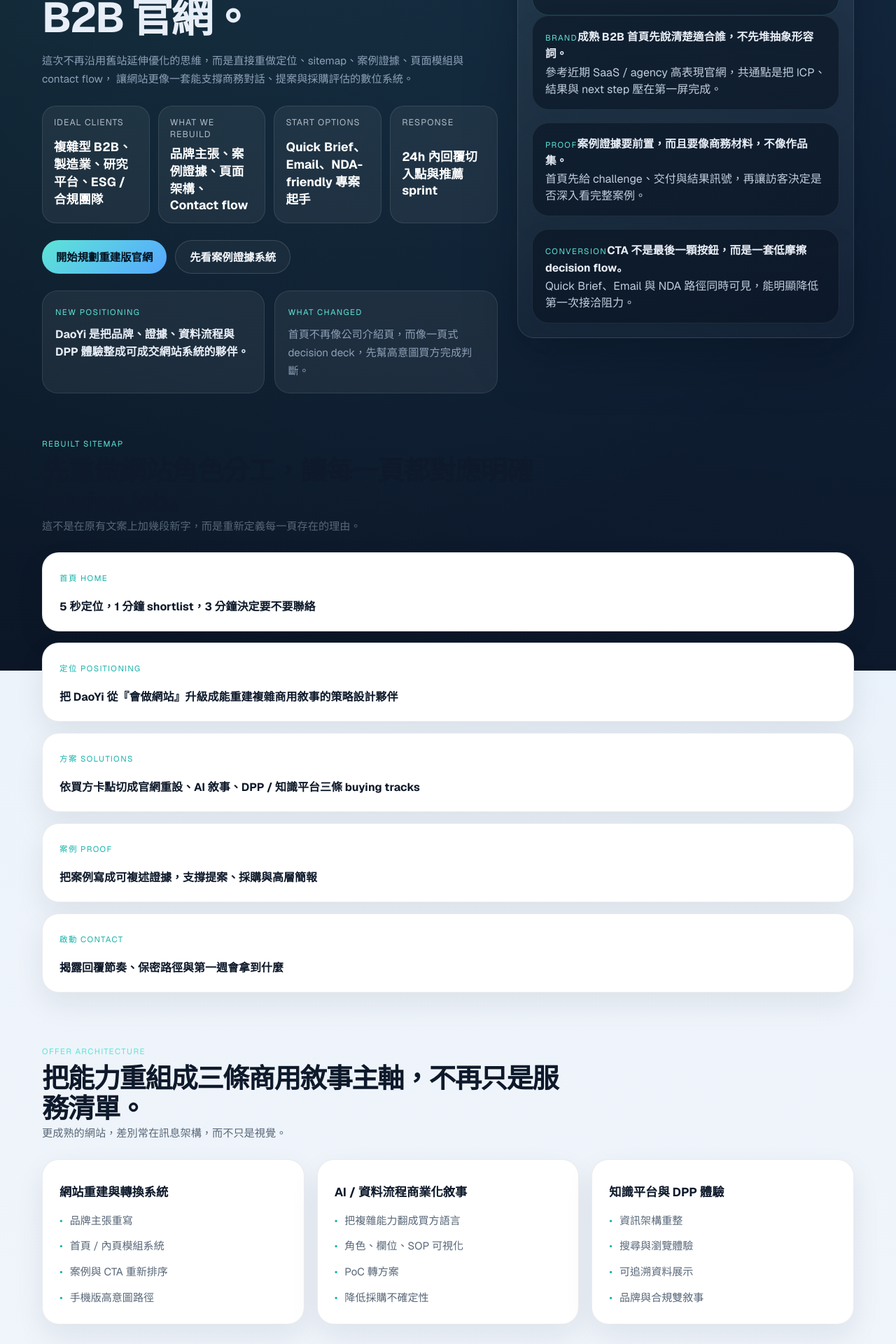
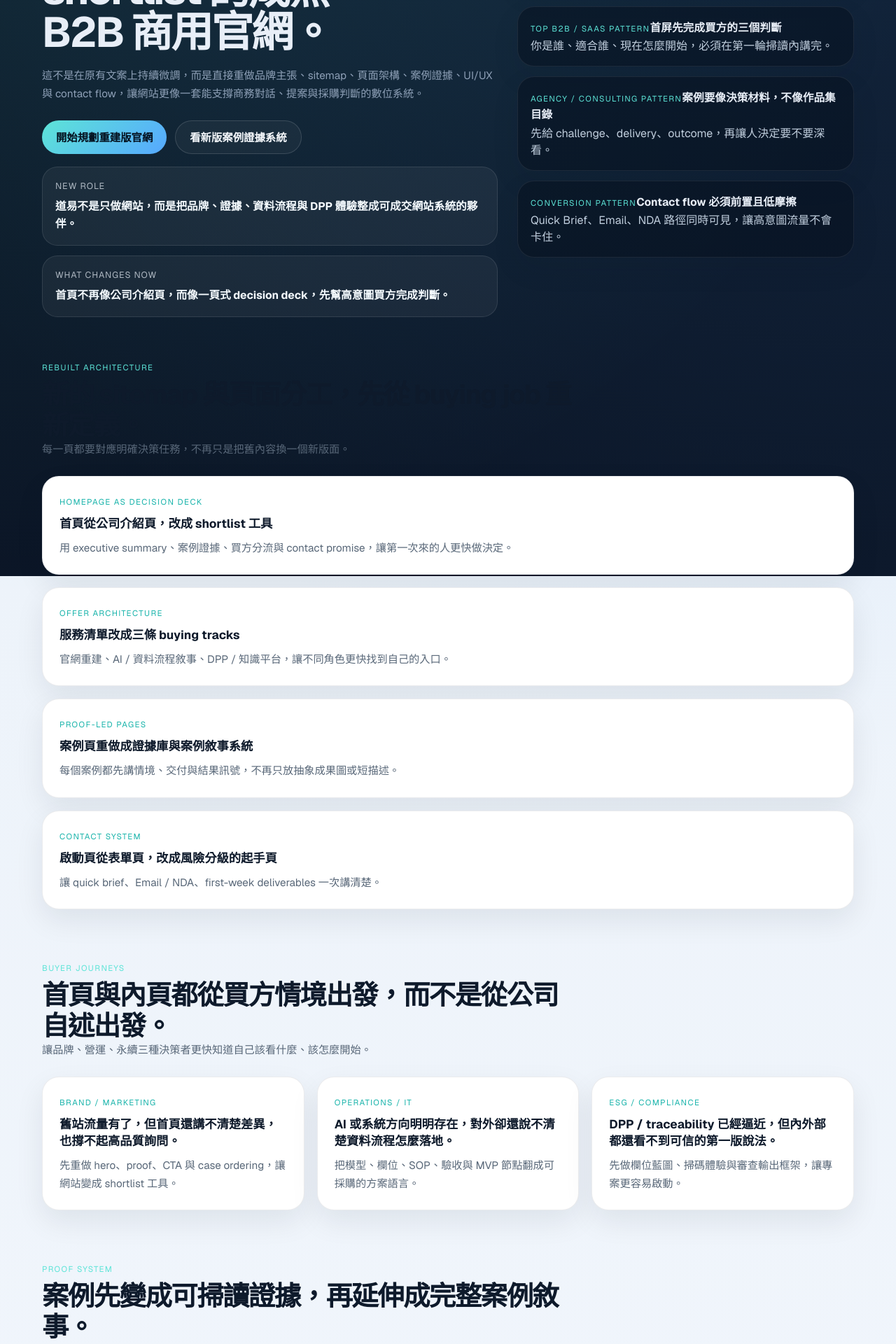
Before and after one commit to yangyen1977-wq/daoyi-website-2026, a Next.js app: page / in a window 1280 px wide. Shown: the part 600-2520 px from the top of the page at 70% size. Built offline with nearby package versions, Linux system fonts and the light colour scheme.

Commit message:
Rebuild DaoYi site for 2026

```diff
--- a/src/app/globals.css
+++ b/src/app/globals.css
@@ -277,6 +277,61 @@ a:hover {
   margin-top: 16px;
 }
 
+.hero-rebuild {
+  padding-top: 56px;
+}
+
+.hero-rebuild-grid {
+  display: grid;
+  grid-template-columns: minmax(0, 1.15fr) minmax(320px, 0.85fr);
+  gap: 28px;
+  align-items: start;
+}
+
+.hero-outcome-board,
+.rebuild-note-stack {
+  display: grid;
+  gap: 14px;
+  margin-top: 18px;
+}
+
+.hero-outcome-card,
+.rebuild-module-card {
+  padding: 18px 20px;
+  border-radius: 24px;
+  background: rgba(255, 255, 255, 0.06);
+  border: 1px solid rgba(93, 228, 215, 0.12);
+}
+
+.hero-rebuild-panel {
+  display: grid;
+  gap: 14px;
+}
+
+.rebuild-module-grid {
+  align-items: stretch;
+}
+
+.rebuild-start-surface {
+  display: grid;
+  gap: 18px;
+}
+
+.inline-dual-cta,
+.contact-hero-actions,
+.hero-actions {
+  display: flex;
+  flex-wrap: wrap;
+  gap: 12px;
+  margin-top: 18px;
+}
+
+@media (max-width: 980px) {
+  .hero-rebuild-grid {
+    grid-template-columns: 1fr;
+  }
+}
+
 .hero-inline-proof-grid {
   display: grid;
   grid-template-columns: repeat(3, minmax(0, 1fr));
--- a/src/app/page.tsx
+++ b/src/app/page.tsx
@@ -18,192 +18,157 @@ const homepageSchema = {
       "@type": "ProfessionalService",
       name: siteConfig.name,
       url: siteConfig.url,
-      serviceType: ["B2B website redesign", "AI solution framing", "Knowledge platform", "DPP / Traceability"],
+      serviceType: ["B2B website rebuild", "AI narrative design", "Knowledge platform", "DPP / Traceability"],
       areaServed: "Asia-Pacific",
     },
   ],
 };
 
-const decisionSignals = [
-  { label: "Ideal clients", value: "複雜型 B2B、製造業、研究平台、ESG / 合規團隊" },
-  { label: "What we rebuild", value: "品牌主張、案例證據、頁面架構、Contact flow" },
-  { label: "Start options", value: "Quick Brief、Email、NDA-friendly 專案起手" },
-  { label: "Response", value: "24h 內回覆切入點與推薦 sprint" },
-];
-
-const benchmarkInsights = [
+const benchmarkNotes = [
   {
-    label: "Brand",
-    title: "成熟 B2B 首頁先說清楚適合誰，不先堆抽象形容詞。",
-    detail: "參考近期 SaaS / agency 高表現官網，共通點是把 ICP、結果與 next step 壓在第一屏完成。",
+    source: "Top B2B / SaaS pattern",
+    title: "首屏先完成買方的三個判斷",
+    detail: "你是誰、適合誰、現在怎麼開始，必須在第一輪掃讀內講完。",
   },
   {
-    label: "Proof",
-    title: "案例證據要前置，而且要像商務材料，不像作品集。",
-    detail: "首頁先給 challenge、交付與結果訊號，再讓訪客決定是否深入看完整案例。",
+    source: "Agency / consulting pattern",
+    title: "案例要像決策材料，不像作品集目錄",
+    detail: "先給 challenge、delivery、outcome，再讓人決定要不要深看。",
   },
   {
-    label: "Conversion",
-    title: "CTA 不是最後一顆按鈕，而是一套低摩擦 decision flow。",
-    detail: "Quick Brief、Email 與 NDA 路徑同時可見，能明顯降低第一次接洽阻力。",
+    source: "Conversion pattern",
+    title: "Contact flow 必須前置且低摩擦",
+    detail: "Quick Brief、Email、NDA 路徑同時可見，讓高意圖流量不會卡住。",
   },
 ];
 
-const sitemapModules = [
+const rebuiltModules = [
   {
-    page: "首頁 Home",
-    purpose: "5 秒定位，1 分鐘 shortlist，3 分鐘決定要不要聯絡",
+    label: "Homepage as decision deck",
+    title: "首頁從公司介紹頁，改成 shortlist 工具",
+    detail: "用 executive summary、案例證據、買方分流與 contact promise，讓第一次來的人更快做決定。",
   },
   {
-    page: "定位 Positioning",
-    purpose: "把 DaoYi 從『會做網站』升級成能重建複雜商用敘事的策略設計夥伴",
+    label: "Offer architecture",
+    title: "服務清單改成三條 buying tracks",
+    detail: "官網重建、AI / 資料流程敘事、DPP / 知識平台，讓不同角色更快找到自己的入口。",
   },
   {
-    page: "方案 Solutions",
-    purpose: "依買方卡點切成官網重設、AI 敘事、DPP / 知識平台三條 buying tracks",
+    label: "Proof-led pages",
+    title: "案例頁重做成證據庫與案例敘事系統",
+    detail: "每個案例都先講情境、交付與結果訊號，不再只放抽象成果圖或短描述。",
   },
   {
-    page: "案例 Proof",
-    purpose: "把案例寫成可複述證據，支撐提案、採購與高層簡報",
-  },
-  {
-    page: "啟動 Contact",
-    purpose: "揭露回覆節奏、保密路徑與第一週會拿到什麼",
+    label: "Contact system",
+    title: "啟動頁從表單頁，改成風險分級的起手頁",
+    detail: "讓 quick brief、Email / NDA、first-week deliverables 一次講清楚。",
   },
 ];
 
-const offerTracks = [
+const buyerTracks = [
   {
-    title: "網站重建與轉換系統",
-    bullets: ["品牌主張重寫", "首頁 / 內頁模組系統", "案例與 CTA 重新排序", "手機版高意圖路徑"],
+    role: "Brand / Marketing",
+    tension: "舊站流量有了，但首頁還講不清楚差異，也撐不起高品質詢問。",
+    outcome: "先重做 hero、proof、CTA 與 case ordering，讓網站變成 shortlist 工具。",
   },
   {
-    title: "AI / 資料流程商業化敘事",
-    bullets: ["把複雜能力翻成買方語言", "角色、欄位、SOP 可視化", "PoC 轉方案", "降低採購不確定性"],
+    role: "Operations / IT",
+    tension: "AI 或系統方向明明存在，對外卻還說不清楚資料流程怎麼落地。",
+    outcome: "把模型、欄位、SOP、驗收與 MVP 節點翻成可採購的方案語言。",
   },
   {
-    title: "知識平台與 DPP 體驗",
-    bullets: ["資訊架構重整", "搜尋與瀏覽體驗", "可追溯資料展示", "品牌與合規雙敘事"],
+    role: "ESG / Compliance",
+    tension: "DPP / traceability 已經逼近，但內外部都還看不到可信的第一版說法。",
+    outcome: "先做欄位藍圖、掃碼體驗與審查輸出框架，讓專案更容易啟動。",
   },
 ];
 
-const proofSnapshots = [
+const proofLedger = [
   {
     label: "Knowledge platform",
     title: "研究 / 典藏型平台",
-    detail: "重點是把大量內容整理成可理解、可查找、可持續擴充的知識產品。",
+    detail: "把多來源內容整理成可查詢、可理解、可擴充的知識產品，而不是靜態內容堆疊。",
   },
   {
     label: "AI workflow",
     title: "AI 與流程導入型專案",
-    detail: "買方真正想看的，是角色流程、欄位、驗收與實際工作節點。",
+    detail: "真正的 proof 是角色流程、欄位與 SOP 被講清楚，而不是只展示模型成果。",
   },
   {
     label: "DPP / Traceability",
     title: "產品履歷與合規展示",
-    detail: "把資料透明、QR 體驗與審查輸出整理成能對內對外都成立的介面。",
+    detail: "把資料透明、QR 體驗與審查輸出整理成能對內對外成立的數位介面。",
   },
 ];
 
-const buyerCards = [
-  {
-    label: "Marketing / Brand",
-    title: "流量有了，但首頁還撐不起高品質詢問。",
-    detail: "先重做 hero、proof、模組節奏與 CTA，讓官網變成 shortlist 工具。",
-  },
-  {
-    label: "Operations / IT",
-    title: "方向有了，但對外網站還說不清楚 AI 與資料流程怎麼落地。",
-    detail: "把模型、資料欄位、流程節點與驗收翻成可採購的方案語言。",
-  },
-  {
-    label: "ESG / Compliance",
-    title: "DPP / traceability 要開始了，但還沒有一個可信的第一版說法。",
-    detail: "先做欄位藍圖、掃碼體驗與審查輸出框架，讓內外部都更容易理解。",
-  },
-];
-
-const startModes = [
-  "Quick Brief，適合已經知道要重建官網或案例系統的團隊。",
+const startPaths = [
+  "Quick Brief，適合已知道大方向，想先拿建議切入點與推薦 sprint。",
   "Email / NDA，適合涉及採購、法遵、客戶資料或內部文件的敏感專案。",
-  "24h 回覆切入點，不只回收到，而是先給建議方向與下一步。",
+  "24h 內先回覆具體下一步，不只回『收到』。",
 ];
 
 export const metadata: Metadata = {
-  title: "重建 B2B 官網、AI 敘事、知識平台與 DPP 商用體驗",
-  description: "道易科技以重新設計與重建思維，協助複雜型 B2B 團隊重建品牌主張、案例證據、AI / 資料流程敘事與 DPP 體驗，做出更成熟的商用版官網。",
+  title: "道易科技 2026｜重新設計與重建 B2B 商用官網",
+  description: "以重新設計與重建思維，重做道易科技的品牌主張、網站架構、案例證據與 Contact flow，打造更成熟的 B2B / SaaS 商用官網。",
   alternates: { canonical: "/" },
   openGraph: {
     title: "道易科技｜2026 B2B 商用版官網重建",
-    description: "不是舊站優化，而是從定位、Proof、UI/UX 到轉換路徑的整體重建。",
+    description: "不是舊站延伸優化，而是從定位、架構、Proof、UI/UX 到轉換路徑的整體重建。",
     url: `${siteConfig.url}/`,
-  },
-  twitter: {
-    card: "summary_large_image",
-    title: "道易科技｜2026 B2B 商用版官網重建",
-    description: "品牌、案例、AI / DPP 敘事與 Contact flow，一次重建。",
   },
 };
 
 export default function HomePage() {
   return (
     <main id="main-content">
-      <section className="hero-section">
-        <div className="shell hero-grid" style={{ alignItems: "start" }}>
+      <section className="hero-section hero-rebuild">
+        <div className="shell hero-rebuild-grid">
           <div className="hero-copy">
-            <span className="hero-eyebrow">DaoYi Technology / Rebuild for 2026</span>
-            <div className="hero-intro-badge">Rebuild the system, not just the homepage</div>
-            <h1>把道易科技重建成，值得被 shortlist 的成熟 B2B 官網。</h1>
+            <span className="hero-eyebrow">DaoYi Technology / Rebuilt for 2026</span>
+            <div className="hero-intro-badge">Rebuild the business website, not just refresh the old one</div>
+            <h1>把道易科技重建成，值得被 shortlist 的成熟 B2B 商用官網。</h1>
             <p>
-              這次不再沿用舊站延伸優化的思維，而是直接重做定位、sitemap、案例證據、頁面模組與 contact flow，
-              讓網站更像一套能支撐商務對話、提案與採購評估的數位系統。
+              這不是在原有文案上持續微調，而是直接重做品牌主張、sitemap、頁面架構、案例證據、UI/UX 與
+              contact flow，讓網站更像一套能支撐商務對話、提案與採購判斷的數位系統。
             </p>
-
-            <div className="contact-fast-facts" aria-label="首頁關鍵訊號">
-              {decisionSignals.map((item) => (
-                <div key={item.label} className="contact-fast-fact">
-                  <span>{item.label}</span>
-                  <strong>{item.value}</strong>
-                </div>
-              ))}
-            </div>
 
             <div className="hero-actions">
               <Link href="/#quick-brief" className="button-primary button-large">
                 開始規劃重建版官網
               </Link>
               <Link href="/cases" className="button-secondary button-large">
-                先看案例證據系統
+                看新版案例證據系統
               </Link>
             </div>
 
-            <div className="hero-priority-strip">
-              <div>
-                <span className="mini-label">New positioning</span>
-                <strong>DaoYi 是把品牌、證據、資料流程與 DPP 體驗整成可成交網站系統的夥伴。</strong>
-              </div>
-              <div>
-                <span className="mini-label">What changed</span>
-                <p>首頁不再像公司介紹頁，而像一頁式 decision deck，先幫高意圖買方完成判斷。</p>
-              </div>
+            <div className="hero-outcome-board">
+              <article className="hero-outcome-card">
+                <span className="mini-label accent">New role</span>
+                <strong>道易不是只做網站，而是把品牌、證據、資料流程與 DPP 體驗整成可成交網站系統的夥伴。</strong>
+              </article>
+              <article className="hero-outcome-card">
+                <span className="mini-label accent">What changes now</span>
+                <strong>首頁不再像公司介紹頁，而像一頁式 decision deck，先幫高意圖買方完成判斷。</strong>
+              </article>
             </div>
           </div>
 
-          <div className="hero-panel">
+          <div className="hero-rebuild-panel">
             <div className="hero-panel-card spotlight">
-              <span className="mini-label accent">What top B2B sites do better</span>
-              <strong>成熟 B2B / SaaS 官網的共通點，不是更炫，而是更快建立「懂我、可信、可開始」的感覺。</strong>
+              <span className="mini-label accent">2026 rebuild criteria</span>
+              <strong>成熟 B2B / 科技 / SaaS 官網的差別，不是更炫，而是更快建立「懂我、可信、可開始」的感覺。</strong>
               <ul className="bullet-list compact hero-highlight-list">
                 <li>第一屏先講清楚對象、結果與 next step</li>
-                <li>案例摘要與成果訊號提早出現</li>
-                <li>Contact flow 前置，不讓訪客自己找入口</li>
-                <li>手機版優先保留 CTA 與 reassurance</li>
+                <li>案例與成果訊號在前段就出現</li>
+                <li>Contact promise 早於公司介紹</li>
+                <li>手機版也保留 CTA、proof 與 reassurance</li>
               </ul>
             </div>
-            <div className="card-grid" style={{ gridTemplateColumns: "1fr" }}>
-              {benchmarkInsights.map((item) => (
+
+            <div className="rebuild-note-stack">
+              {benchmarkNotes.map((item) => (
                 <article key={item.title} className="hero-panel-card stat-card">
-                  <span className="mini-label">{item.label}</span>
+                  <span className="mini-label">{item.source}</span>
                   <strong>{item.title}</strong>
                   <p>{item.detail}</p>
                 </article>
@@ -214,51 +179,13 @@ export default function HomePage() {
       </section>
 
       <Section
-        eyebrow="Rebuilt sitemap"
-        title="先重做網站角色分工，讓每一頁都對應明確 buying job。"
-        description="這不是在原有文案上加幾段新字，而是重新定義每一頁存在的理由。"
+        eyebrow="Rebuilt architecture"
+        title="新的 sitemap 與頁面分工，先從 buying job 重新定義。"
+        description="每一頁都要對應明確決策任務，不再只是把舊內容換一個新版面。"
       >
-        <div className="stack-list case-direction-stack">
-          {sitemapModules.map((item) => (
-            <article key={item.page} className="stack-item feature-surface">
-              <div>
-                <span className="mini-label accent">{item.page}</span>
-              </div>
-              <div>
-                <strong>{item.purpose}</strong>
-              </div>
-            </article>
-          ))}
-        </div>
-      </Section>
-
-      <Section
-        eyebrow="Offer architecture"
-        title="把能力重組成三條商用敘事主軸，不再只是服務清單。"
-        description="更成熟的網站，差別常在訊息架構，而不只是視覺。"
-      >
-        <div className="card-grid three-up">
-          {offerTracks.map((item) => (
-            <article key={item.title} className="card trust-card">
-              <h3>{item.title}</h3>
-              <ul className="bullet-list compact">
-                {item.bullets.map((bullet) => (
-                  <li key={bullet}>{bullet}</li>
-                ))}
-              </ul>
-            </article>
-          ))}
-        </div>
-      </Section>
-
-      <Section
-        eyebrow="Proof system"
-        title="案例先變成可掃讀證據，再延伸成完整案例內容。"
-        description="首頁前段就要讓人知道，道易做過哪些複雜題型、怎麼做、值不值得往下談。"
-      >
-        <div className="card-grid three-up">
-          {proofSnapshots.map((item) => (
-            <article key={item.title} className="card case-proof-snapshot-card">
+        <div className="card-grid two-up rebuild-module-grid">
+          {rebuiltModules.map((item) => (
+            <article key={item.title} className="card rebuild-module-card">
               <span className="mini-label accent">{item.label}</span>
               <h3>{item.title}</h3>
               <p>{item.detail}</p>
@@ -269,12 +196,28 @@ export default function HomePage() {
 
       <Section
         eyebrow="Buyer journeys"
-        title="首頁與內頁都從買方情境出發，不再從公司自述出發。"
-        description="讓不同角色更快知道自己該看什麼、該怎麼開始。"
+        title="首頁與內頁都從買方情境出發，而不是從公司自述出發。"
+        description="讓品牌、營運、永續三種決策者更快知道自己該看什麼、該怎麼開始。"
       >
         <div className="card-grid three-up">
-          {buyerCards.map((item) => (
-            <article key={item.title} className="card decision-card">
+          {buyerTracks.map((item) => (
+            <article key={item.role} className="card buyer-track-card">
+              <span className="mini-label accent">{item.role}</span>
+              <h3>{item.tension}</h3>
+              <p>{item.outcome}</p>
+            </article>
+          ))}
+        </div>
+      </Section>
+
+      <Section
+        eyebrow="Proof system"
+        title="案例先變成可掃讀證據，再延伸成完整案例敘事。"
+        description="首頁前段就要讓人知道，道易處理過哪些複雜題型、怎麼做、值不值得往下談。"
+      >
+        <div className="card-grid three-up">
+          {proofLedger.map((item) => (
+            <article key={item.title} className="card case-proof-snapshot-card">
               <span className="mini-label accent">{item.label}</span>
               <h3>{item.title}</h3>
               <p>{item.detail}</p>
@@ -288,12 +231,20 @@ export default function HomePage() {
         title="新的轉換方式，是讓不同風險層級的案子都能開始。"
         description="不是只留一顆聯絡按鈕，而是把第一步設計清楚。"
       >
-        <div className="feature-surface">
+        <div className="feature-surface rebuild-start-surface">
           <ul className="bullet-list compact">
-            {startModes.map((item) => (
+            {startPaths.map((item) => (
               <li key={item}>{item}</li>
             ))}
           </ul>
+          <div className="inline-dual-cta">
+            <Link href="/#quick-brief" className="button-primary inline-button">
+              直接送出 Quick Brief
+            </Link>
+            <Link href="/contact" className="button-secondary inline-button">
+              看完整啟動流程
+            </Link>
+          </div>
         </div>
       </Section>
 
```
